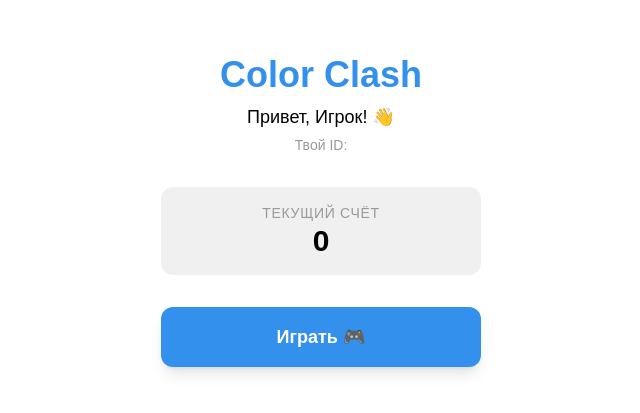
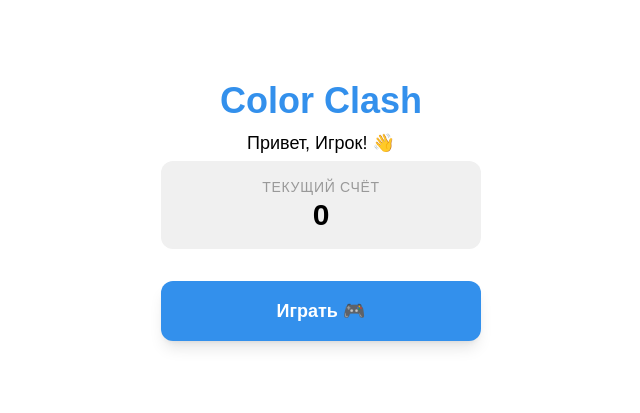
Before and after one commit to octomine/circles-game-tma, a Next.js app: page / in a window 1280 px wide. Shown: the part 189-602 px from the top of the page, without its empty margins (319-959 px from the left). Built offline with nearby package versions, Linux system fonts and the light colour scheme.

Commit message:
output export no telegram integration

```diff
--- a/app/game/page.tsx
+++ b/app/game/page.tsx
@@ -1,6 +1,4 @@
 import { GameView } from '@/pages/game';
-
-export const dynamic = 'force-dynamic';
 
 export default function GamePage() {
   return <GameView />;
--- a/app/layout.tsx
+++ b/app/layout.tsx
@@ -3,10 +3,8 @@ import { Geist, Geist_Mono } from 'next/font/google';
 import Script from 'next/script';
 import '../src/app/styles/globals.css';
 import { getLocale, getMessages } from 'next-intl/server';
-import { Analytics } from '@vercel/analytics/react';
-import { SpeedInsights } from '@vercel/speed-insights/next';
 
-import { IntlProvider, TelegramProvider } from '@/app/providers';
+import { IntlProvider } from '@/app/providers';
 
 const geistSans = Geist({
   variable: '--font-geist-sans',
@@ -36,10 +34,8 @@ export default async function RootLayout({
       <body className="flex min-h-full flex-col">
         <Script src="https://telegram.org/js/telegram-web-app.js" strategy="beforeInteractive" />
         <IntlProvider messages={messages} locale={locale}>
-          <TelegramProvider>{children}</TelegramProvider>
+          {children}
         </IntlProvider>
-        <Analytics />
-        <SpeedInsights />
       </body>
     </html>
   );
--- a/app/page.tsx
+++ b/app/page.tsx
@@ -1,6 +1,4 @@
 import { MainMenuWidget } from '@/widgets/main-menu';
-
-export const dynamic = 'force-dynamic';
 
 export default function Home() {
   return <MainMenuWidget />;
--- a/next.config.ts
+++ b/next.config.ts
@@ -3,6 +3,9 @@ import createNextIntlPlugin from 'next-intl/plugin';
 
 const withNextIntl = createNextIntlPlugin('./src/shared/i18n/request.ts');
 
-const nextConfig: NextConfig = {};
+const nextConfig: NextConfig = {
+  output: 'export',
+  allowedDevOrigins: ['192.168.3.14'],
+};
 
 export default withNextIntl(nextConfig);
--- a/src/widgets/game-canvas/hooks/types.ts
+++ b/src/widgets/game-canvas/hooks/types.ts
@@ -1,12 +1,6 @@
 import * as PIXI from 'pixi.js';
-
-export interface IHaptics {
-  impactOccurred: (style: 'light' | 'medium' | 'heavy' | 'rigid' | 'soft') => void;
-  notificationOccurred: (type: 'error' | 'success' | 'warning') => void;
-}
 
 export interface UseGameEngineProps {
   appRef: React.RefObject<PIXI.Application | null>;
   isAppReady: boolean;
-  haptics: IHaptics | null;
 }
--- a/src/widgets/game-canvas/hooks/useGameEngine.ts
+++ b/src/widgets/game-canvas/hooks/useGameEngine.ts
@@ -7,7 +7,7 @@ import { Circle, CrackedHeart, Particle } from '../lib';
 
 import type { UseGameEngineProps } from './types';
 
-export function useGameEngine({ appRef, isAppReady, haptics }: UseGameEngineProps) {
+export function useGameEngine({ appRef, isAppReady }: UseGameEngineProps) {
   // Селекторы стора
   const status = useGameSessionStore((state) => state.status);
   const addScore = useGameSessionStore((state) => state.addScore);
@@ -128,13 +128,11 @@ export function useGameEngine({ appRef, isAppReady, haptics }: UseGameEngineProp
       if (circle.color === currentTargetColor) {
         // Попадание
         addScore(10);
-        haptics?.impactOccurred?.('light');
         spawnParticles(circle.x, circle.y, circle.color);
         circle.reset();
       } else {
         // Промах с эффектом
         loseLife();
-        haptics?.notificationOccurred?.('error');
 
         // Спавним эффект разбитого сердца
         spawnCrackedHeart(circle.x, circle.y);
@@ -146,7 +144,7 @@ export function useGameEngine({ appRef, isAppReady, haptics }: UseGameEngineProp
         circle.reset();
       }
     },
-    [addScore, loseLife, haptics]
+    [addScore, loseLife]
   );
 
   // --- Инициализация пулов ---
--- a/src/widgets/game-canvas/ui/GameCanvasWidget.tsx
+++ b/src/widgets/game-canvas/ui/GameCanvasWidget.tsx
@@ -4,7 +4,6 @@ import { useEffect, useRef, useState } from 'react';
 import * as PIXI from 'pixi.js';
 
 import { useGameSessionStore } from '@/entities/game-session';
-import { useTelegram } from '@/shared';
 
 import { useGameEngine } from '../hooks/useGameEngine';
 
@@ -13,14 +12,12 @@ export function GameCanvasWidget() {
   const appRef = useRef<PIXI.Application | null>(null);
   const isInitializedRef = useRef(false);
   const isMountedRef = useRef(true);
-  const { webApp } = useTelegram();
   const startGame = useGameSessionStore((state) => state.startGame);
   const [isAppReady, setIsAppReady] = useState(false);
 
   useGameEngine({
     appRef,
     isAppReady,
-    haptics: webApp?.HapticFeedback || null,
   });
 
   useEffect(() => {
--- a/src/widgets/game-over/ui/GameOverWidget.tsx
+++ b/src/widgets/game-over/ui/GameOverWidget.tsx
@@ -5,13 +5,12 @@ import { useTranslations } from 'next-intl';
 import { useEffect, useState } from 'react';
 
 import { useGameSessionStore } from '@/entities/game-session';
-import { cn, updateBestScore, useTelegram } from '@/shared';
+import { cn, updateBestScore } from '@/shared';
 
 export function GameOverWidget() {
   const router = useRouter();
   const tGame = useTranslations('game');
   const tCommon = useTranslations('common');
-  const { webApp } = useTelegram();
 
   const score = useGameSessionStore((state) => state.score);
   const startGame = useGameSessionStore((state) => state.startGame);
@@ -25,10 +24,7 @@ export function GameOverWidget() {
     const { isNewRecord: newRecord, bestScore: best } = updateBestScore(score);
     setBestScore(best);
     setIsNewRecord(newRecord);
-
-    // Вибрация при Game Over
-    webApp?.HapticFeedback?.notificationOccurred?.('error');
-  }, [score, webApp]);
+  }, [score]);
 
   // Анимация "накрутки" счёта
   useEffect(() => {
@@ -59,12 +55,10 @@ export function GameOverWidget() {
   }, [score]);
 
   const handleRetry = () => {
-    webApp?.HapticFeedback?.impactOccurred?.('medium');
     startGame();
   };
 
   const handleGoToMenu = () => {
-    webApp?.HapticFeedback?.impactOccurred?.('light');
     reset();
     router.push('/');
   };
--- a/src/widgets/main-menu/ui/MainMenuWidget.tsx
+++ b/src/widgets/main-menu/ui/MainMenuWidget.tsx
@@ -4,34 +4,18 @@ import { useRouter } from 'next/navigation';
 import { useTranslations } from 'next-intl';
 
 import { useGameSessionStore } from '@/entities/game-session';
-import { cn, useTelegram } from '@/shared';
+import { cn } from '@/shared';
 
 export function MainMenuWidget() {
   const router = useRouter();
   const tMenu = useTranslations('menu');
   const tCommon = useTranslations('common');
 
-  const { isReady, user, webApp } = useTelegram();
   const score = useGameSessionStore((state) => state.score);
 
   const handleStartGame = () => {
-    webApp?.HapticFeedback?.impactOccurred?.('medium');
     router.push('/game');
   };
-
-  // Показываем лоадер, пока Telegram SDK не инициализирован
-  if (!isReady) {
-    return (
-      <div
-        className={cn(
-          'flex h-screen w-full items-center justify-center',
-          'bg-[var(--tg-theme-bg-color)]'
-        )}
-      >
-        <span className="text-[var(--tg-theme-hint-color)]">{tCommon('loading')}</span>
-      </div>
-    );
-  }
 
   return (
     <div
@@ -48,12 +32,7 @@ export function MainMenuWidget() {
       </h1>
 
       {/* Приветствие */}
-      <p className="mb-1 text-lg">
-        {tMenu('greeting', { name: user?.first_name || tCommon('player') })} 👋
-      </p>
-      <p className="mb-8 text-sm text-[var(--tg-theme-hint-color)]">
-        {tMenu('yourId')}: {user?.id}
-      </p>
+      <p className="mb-1 text-lg">{tMenu('greeting', { name: tCommon('player') })} 👋</p>
 
       {/* Статистика */}
       <div
```
